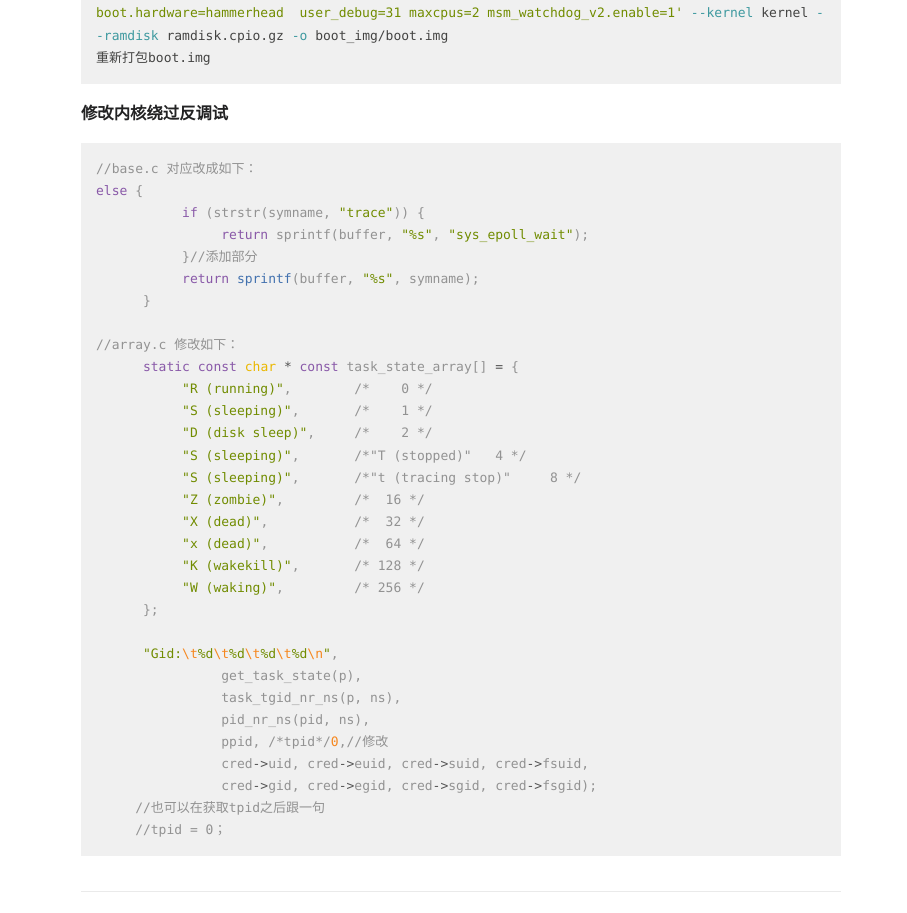
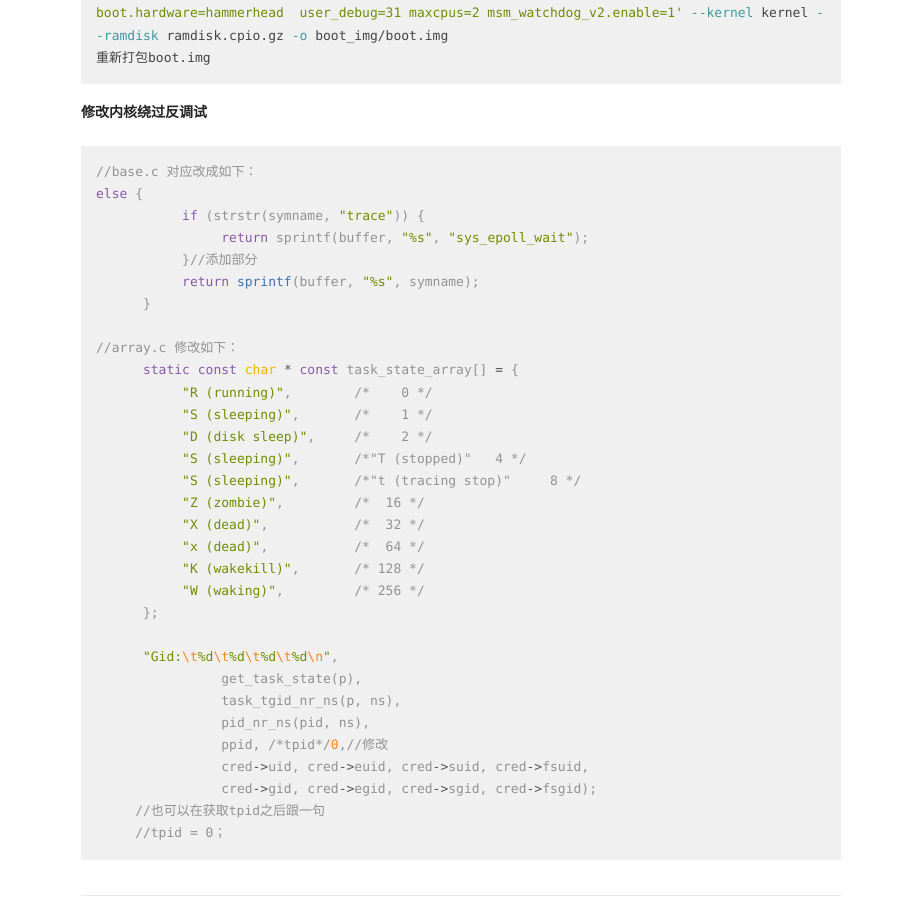
Before and after one commit to imcczy/imcczy.github.io, a Jekyll site: the page built from _posts/2016-09-21-build_nexus5_kernel.md, in a window 1280 px wide. Shown: the part 1318-2231 px from the top of the page, without its empty margins (179-1086 px from the left). Built offline with Jekyll 4.4.1, drawn with Linux system fonts in a browser that asks for light colours; comment, search, counter and statistics services are not loaded.

````diff
--- a/_posts/2016-09-21-build_nexus5_kernel.md
+++ b/_posts/2016-09-21-build_nexus5_kernel.md
@@ -65,7 +65,8 @@ cp arch/arm/boot/zImage-dtb kernel
 mkbootimg --base 0 --pagesize 2048 --kernel_offset 0x00008000 --ramdisk_offset 0x02900000 --second_offset 0x00f00000 --tags_offset 0x02700000 --cmdline 'console=ttyHSL0,115200,n8 androidboot.hardware=hammerhead  user_debug=31 maxcpus=2 msm_watchdog_v2.enable=1' --kernel kernel --ramdisk ramdisk.cpio.gz -o boot_img/boot.img
 重新打包boot.img
 ```
-### 修改内核绕过反调试
+
+**修改内核绕过反调试**
 
 ```cpp
 //base.c 对应改成如下：
````
